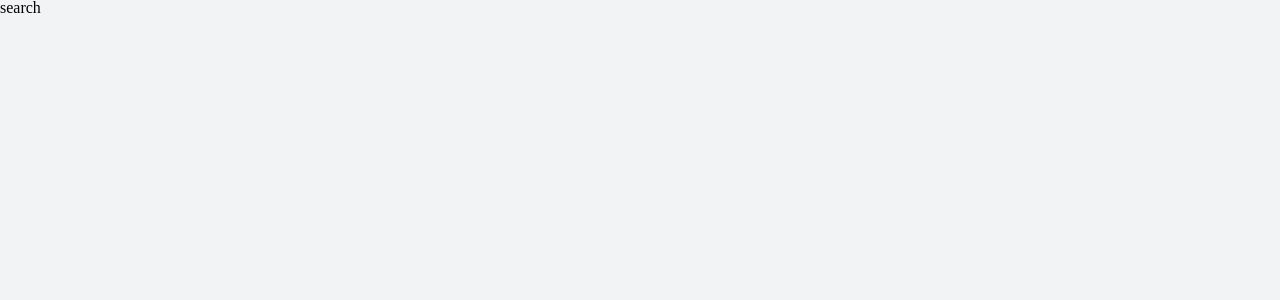
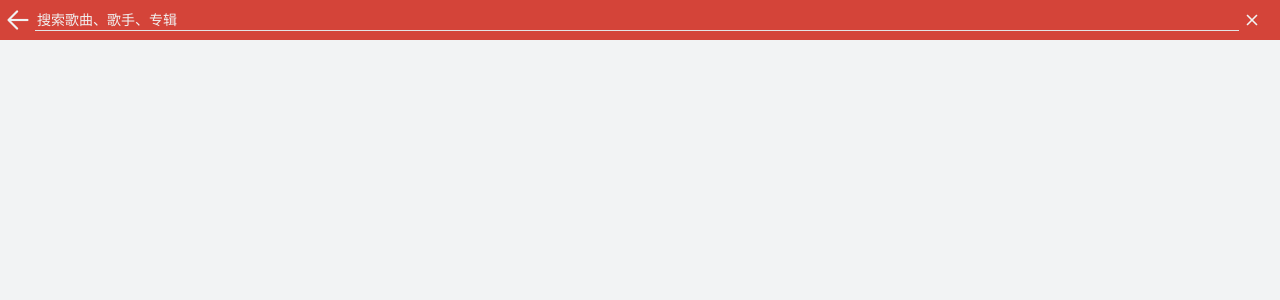
Before and after one commit to peterChenk/Vue3-TS-wyyMusic, a Vue app: page /search in a window 1280 px wide. Shown: the top 300 px of the page. Built offline with nearby package versions, Linux system fonts and the light colour scheme.

Commit message:
搜索模块

```diff
--- a/src/application/Album/index.vue
+++ b/src/application/Album/index.vue
@@ -7,7 +7,7 @@
   </div>
 </template>
 <script lang="ts">
-import { computed, defineComponent, ref } from 'vue'
+import { computed, defineComponent, onMounted, ref } from 'vue'
 import Header from '@/baseUI/header/index.vue'
 import Scroll from '@/baseUI/scroll/index.vue'
 import AlbumDetail from '@/components/album-detail/index.vue';
@@ -32,9 +32,12 @@ export default defineComponent({
     const isMarquee = ref(false)
     // const headerEl = ref<null | HTMLElement>(null)
     let headerDom: any = null
-    const headerEl = (el: any) => {
-      headerDom = el.$el
-    }
+    let headerEl
+    onMounted(() => {
+      headerEl = (el: any) => {
+        headerDom = el.$el
+      }
+    })
 
     function handleScroll(pos: any) {
       const minScrollY = -HEADER_HEIGHT;
--- a/src/application/Rank/index.vue
+++ b/src/application/Rank/index.vue
@@ -4,7 +4,7 @@
       <div>
         <h1 class="offical">官方榜</h1>
         <ul class="List">
-          <li class="ListItem" v-for="(item, index) in officialList" :key="item.coverImgId + '' +  index">
+          <li class="ListItem" v-for="(item, index) in officialList" :key="item.coverImgId + '' +  index" @click="enterDetail(item.id)">
             <div className="img_wrapper">
               <img :src="item.coverImgUrl" alt=""/>
               <div className="decorate"></div>
@@ -17,7 +17,7 @@
         </ul>
         <h1 class="global">全球榜</h1>
         <ul class="List globalList">
-          <li class="ListItem" v-for="(item, index) in globalList" :key="item.coverImgId + '' +  index">
+          <li class="ListItem" v-for="(item, index) in globalList" :key="item.coverImgId + '' +  index" @click="enterDetail(item.id)">
             <div className="img_wrapper">
               <img :src="item.coverImgUrl" alt=""/>
               <div className="decorate"></div>
@@ -36,6 +36,7 @@ import { useStore } from 'vuex'
 import { GlobalState } from '@/store'
 import * as Types from '@/store/action-types'
 import { filterIndex } from '@/api/utils'
+import router from '@/router'
 export default defineComponent({
   components: {
     Scroll
@@ -51,9 +52,14 @@ export default defineComponent({
     const officialList = rankList.slice(0, globalStartIndex);
     const globalList = rankList.slice(globalStartIndex);
 
+    function enterDetail(id: number) {
+      router.push(`/album/${id}`)
+    }
+
     return {
       officialList,
-      globalList
+      globalList,
+      enterDetail
     }
   }
 })
--- a/src/application/Search/index.vue
+++ b/src/application/Search/index.vue
@@ -1,14 +1,161 @@
 <template>
-  <div>
-    search
+  <div class="Container">
+    <div className="search_box_wrapper">
+      <SearchBox @back="searchBack" :newQuery="query" @handleQuery="handleQuery"></SearchBox>
+    </div>
+    <div class="ShortcutWrapper">
+      <Scroll>
+        <div>
+          <div class="HotKey">
+            <h1 class="title">热门搜索</h1>
+            <ul>
+              <li class="item" key="item.first" @click="setQuery('item.first')">
+                <span>{item.first}</span>
+              </li>
+            </ul>
+          </div>
+        </div>
+      </Scroll>
+    </div>
   </div>
 </template>
 <script lang="ts">
-import { defineComponent } from 'vue'
+import { defineComponent, ref } from 'vue'
+import SearchBox from '@/baseUI/search-box/index.vue'
+import Scroll from '@/baseUI/scroll/index.vue'
+import router from '@/router'
 export default defineComponent({
+  components: {
+    SearchBox,
+    Scroll
+  },
+  setup() {
+    const query = ref('')
 
+    function searchBack() {
+      router.back()
+    }
+
+    function setQuery() {
+      console.log('setQuery')
+    }
+
+    function handleQuery(q: string) {
+      // setQuery(q);
+      // if(!q) return;
+      // changeEnterLoadingDispatch(true);
+      // getSuggestListDispatch(q);
+    }
+
+    return {
+      searchBack,
+      query,
+      handleQuery,
+      setQuery
+    }
+  }
 })
 </script>
 <style lang="scss" scoped>
-
+@import '../../style/global-style.scss';
+  .Container{
+    position: fixed;
+    top: 0;
+    left: 0;
+    right: 0;
+    /* bottom: ${props => props.play > 0 ? "60px": 0}; */
+    bottom: 0;
+    width: 100%;
+    z-index: 100;
+    overflow: hidden;
+    background: #f2f3f4;
+    transform-origin: right bottom;
+    &.fly-enter, &.fly-appear{
+      opacity: 0;
+      transform: translate3d(100%, 0, 0);
+    }
+    &.fly-enter-active, &.fly-appear-active{
+      opacity: 1;
+      transition: all .3s;
+      transform: translate3d(0, 0, 0);
+    }
+    &.fly-exit{
+      opacity: 1;
+      transform: translate3d(0, 0, 0);
+    }
+    &.fly-exit-active{
+      opacity: 0;
+      transition: all .3s;
+      transform: translate3d(100%, 0, 0);
+    }
+  }
+  .ShortcutWrapper{
+    position: absolute;
+    top: 40px;
+    bottom: 0;
+    width: 100%;
+    /* display: ${props => props.show ? "": "none"}; */
+    display: none;
+  }
+  .HotKey{
+    margin: 0 20px 20px 20px;
+    .title{
+      padding-top: 35px;
+      margin-bottom: 20px;
+      font-size: $font-size-m;
+      color: $font-color-desc-v2;
+    }
+    .item{
+      display: inline-block;
+      padding: 5px 10px;
+      margin: 0 20px 10px 0;
+      border-radius: 6px;
+      background: $highlight-background-color;
+      font-size: $font-size-m;
+      color: $font-color-desc;
+    }
+  }
+  .SearchHistory{
+    position: relative;
+    margin: 0 20px;
+    .title{
+      display: flex;
+      align-items: center;
+      height: 40px;
+      font-size: $font-size-m;
+      color: $font-color-desc-v2;
+      .text{
+        flex: 1;
+      }
+      .clear{
+        /* ${style.extendClick()} */
+        @include extendClick;
+        .icon-clear{
+          font-size: $font-size-m;
+          color: $font-color-desc;
+        }
+      }
+    }
+    .history_item{
+      display: flex;
+      align-items: center;
+      height: 40px;
+      overflow: hidden;
+      color: $font-color-desc-v2;
+      border-bottom: 1px solid $border-color;
+      .text{
+        flex: 1;
+        font-size: $font-size-s;
+        color: $font-color-desc;
+      }
+      .icon{
+        /* ${style.extendClick()} */
+        @include extendClick;
+        font-size: $font-size-s;
+        .icon_delete{
+          color: $font-color-desc;
+        }
+      }
+    }
+  }
 </style>
--- a/src/baseUI/header/index.vue
+++ b/src/baseUI/header/index.vue
@@ -17,10 +17,10 @@ export default defineComponent({
   },
   emits: ['props-click'],
   setup(props, context) {
-    const isMarquee = ref(props.isMarquee)
-    watch(isMarquee, (newVal, oldVal)=> {
-      console.log('newVal, oldVal', newVal, oldVal)
-    })
+    // const isMarquee = ref(props.isMarquee)
+    // watch(isMarquee, (newVal, oldVal)=> {
+    //   console.log('newVal, oldVal', newVal, oldVal)
+    // })
     function handleClick() {
       // console.log('props.propsClick', props.propsClick)
       context.emit('props-click')
--- /dev/null
+++ b/src/baseUI/search-box/index.vue
@@ -0,0 +1,69 @@
+<template>
+  <div class="SearchBoxWrapper">
+    <i class="iconfont icon-back" @click="back">&#xe655;</i>
+    <input ref="queryRef" class="box" placeholder="搜索歌曲、歌手、专辑" onChange="handleChange"/>
+    <i class="iconfont icon-delete" @click="clearQuery">&#xe600;</i>
+  </div>
+</template>
+<script lang="ts">
+import { defineComponent, ref } from 'vue'
+export default defineComponent({
+  setup() {
+
+    const queryRef = ref(null)
+
+    function clearQuery() {
+      console.log('clearQuery')
+    }
+
+    function handleChange() {
+      console.log('handleChange')
+    }
+
+    function back() {
+      console.log('back')
+    }
+    return {
+      queryRef,
+      back,
+      handleChange,
+      clearQuery
+    }
+  }
+})
+</script>
+<style lang="scss" scoped>
+@import '../../style/global-style.scss';
+  .SearchBoxWrapper{
+    display: flex;
+    align-items: center;
+    box-sizing: border-box;
+    width: 100%;
+    padding: 0 6px;
+    padding-right: 20px;
+    height: 40px;
+    background: $theme-color;
+    .icon-back{
+      font-size: 24px;
+      color: $font-color-light;
+    }
+    .box{
+      flex: 1;
+      margin: 0 5px;
+      line-height: 18px;
+      background: $theme-color;
+      color: $highlight-background-color;
+      font-size: $font-size-m;
+      outline: none;
+      border: none;
+      border-bottom: 1px solid $border-color;
+      &::placeholder{
+        color: $font-color-light;
+      }
+    }
+    .icon-delete{
+      font-size: 16px;
+      color: $background-color;
+    }
+  }
+</style>
--- a/src/components/list/index.vue
+++ b/src/components/list/index.vue
@@ -34,7 +34,7 @@ export default defineComponent({
     }
 
     function enterDetail(id: number) {
-      router.push(`/recommend/${id}`)
+      router.push(`/album/${id}`)
     }
 
     return {
--- a/src/router/index.ts
+++ b/src/router/index.ts
@@ -48,7 +48,7 @@ const routes: Array<RouteRecordRaw> = [
     ]
   },
   {
-    path: '/recommend/:id',
+    path: '/album/:id',
     name: 'Album',
     component: () => import('../application/Album/index.vue')
   },
--- a/src/style/global-style.scss
+++ b/src/style/global-style.scss
@@ -14,3 +14,11 @@ $background-color: #f2f3f4;
 $background-color-shadow: rgba(0, 0, 0, 0.3);
 $highlight-background-color: #fff;
 $official-red: #E82001;
+@mixin extendClick{
+  position: relative;
+  &:before{
+    content: '';
+    position: absolute;
+    top: -10px; bottom: -10px; left: -10px; right: -10px;
+  };
+}
```
